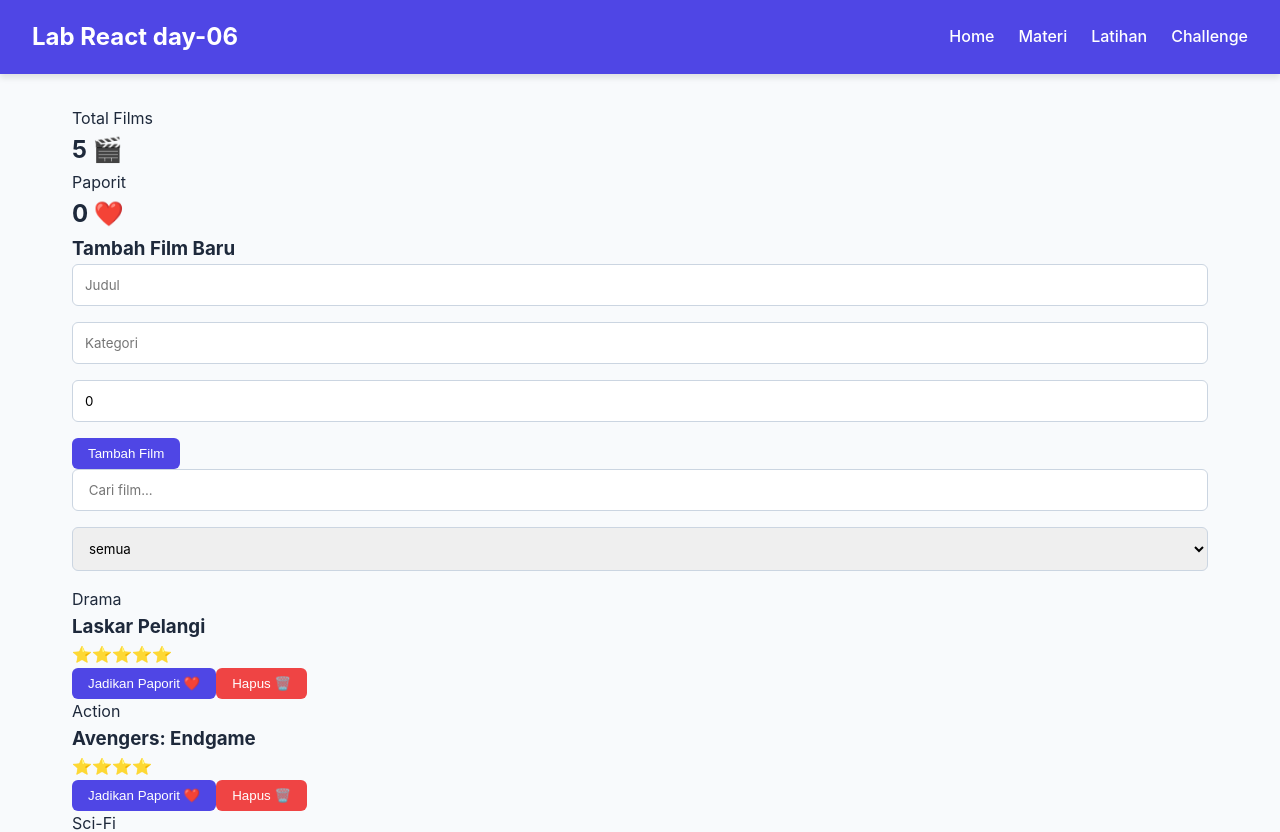
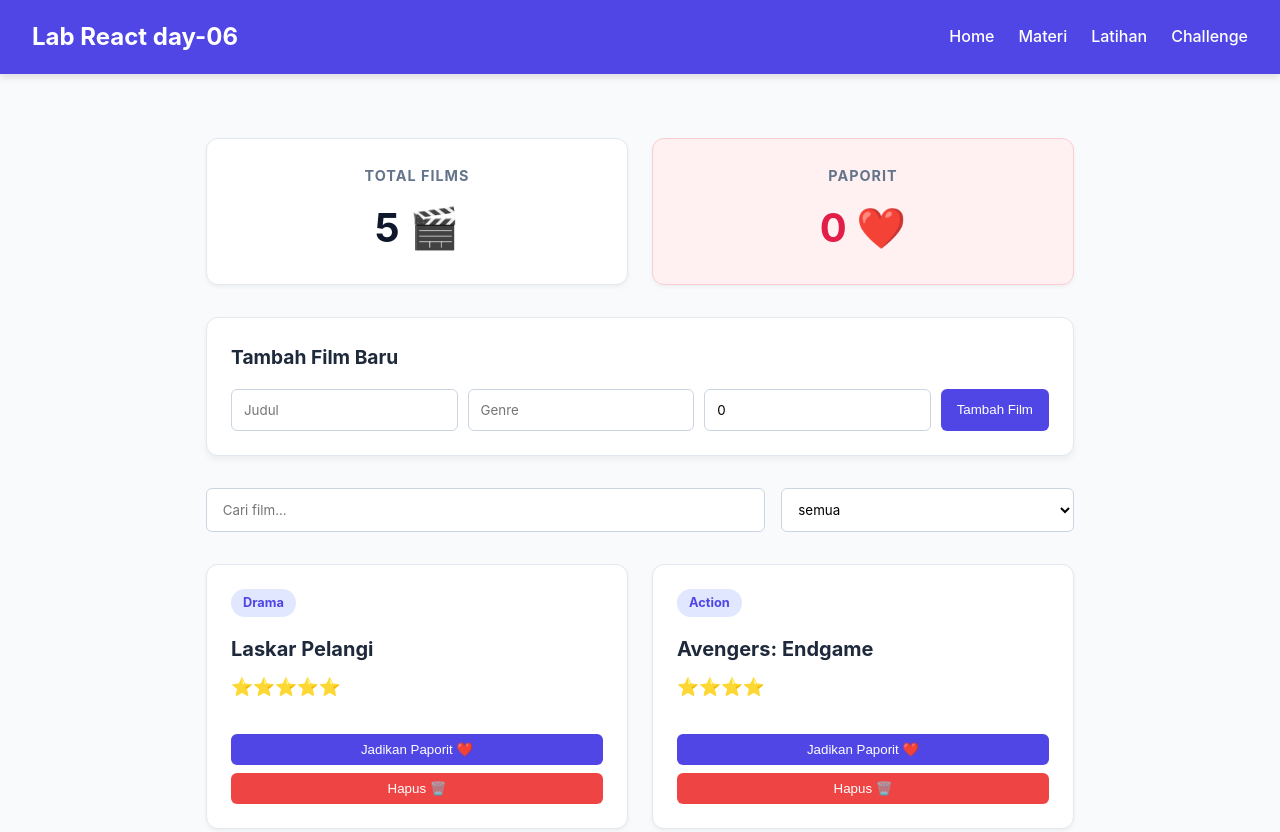
Before and after one commit to AN-maz/logic-challenge, a React (Vite) app in the folder day06-react/: page /challenge in a window 1280 px wide. Shown: the top 832 px of the page. Built offline with nearby package versions, Linux system fonts and the light colour scheme.

Commit message:
feat: revisi css challenge

```diff
--- /dev/null
+++ b/day06-react/src/pages/Challenge/Challenge.css
@@ -0,0 +1,187 @@
+.movie-app-container {
+  max-width: 900px;
+  margin: 0 auto;
+  padding: 2rem 1rem;
+}
+
+/* ================= STATISTIK ================= */
+.movie-stats {
+  display: flex;
+  gap: 1.5rem;
+  margin-bottom: 2rem;
+}
+
+.stat-box {
+  flex: 1;
+  background: white;
+  padding: 1.5rem;
+  border-radius: 12px;
+  border: 1px solid #e2e8f0;
+  box-shadow: 0 2px 4px rgba(0, 0, 0, 0.05);
+  text-align: center;
+}
+
+.stat-box span {
+  color: #64748b;
+  font-size: 0.9rem;
+  font-weight: bold;
+  text-transform: uppercase;
+  letter-spacing: 1px;
+}
+
+.stat-box h2 {
+  font-size: 2.5rem;
+  color: #0f172a;
+  margin: 0.5rem 0 0 0;
+}
+
+.stat-box.highlight {
+  background: #fff1f2;
+  border-color: #fecdd3;
+}
+
+.stat-box.highlight h2 {
+  color: #e11d48;
+}
+
+/* ================= FORM SECTION ================= */
+.form-section {
+  background: white;
+  padding: 1.5rem;
+  border-radius: 12px;
+  border: 1px solid #e2e8f0;
+  margin-bottom: 2rem;
+  box-shadow: 0 4px 6px rgba(0, 0, 0, 0.05);
+}
+
+.form-title {
+  margin-top: 0;
+  margin-bottom: 1rem;
+  color: #1e293b;
+  font-size: 1.2rem;
+}
+
+.form-inputs {
+  display: flex;
+  gap: 10px;
+  flex-wrap: wrap; /* Agar responsif di HP */
+}
+
+.form-inputs .input-field {
+  flex: 1;
+  min-width: 150px;
+  margin-bottom: 0; /* Menimpa margin default */
+}
+
+.form-inputs .btn {
+  white-space: nowrap;
+}
+
+/* ================= KONTROL PENCARIAN & FILTER ================= */
+.movie-controls {
+  display: flex;
+  gap: 1rem;
+  margin-bottom: 2rem;
+}
+
+.search-input {
+  flex: 2;
+  margin-bottom: 0;
+}
+
+.filter-select {
+  flex: 1;
+  margin-bottom: 0;
+  background-color: white;
+  cursor: pointer;
+}
+
+/* ================= GRID DAFTAR FILM ================= */
+.movie-grid {
+  display: grid;
+  grid-template-columns: repeat(auto-fill, minmax(280px, 1fr));
+  gap: 1.5rem;
+}
+
+/* ================= MOVIE CARD ================= */
+.movie-card {
+  background: white;
+  border: 1px solid #e2e8f0;
+  border-radius: 12px;
+  padding: 1.5rem;
+  display: flex;
+  flex-direction: column;
+  justify-content: space-between;
+  box-shadow: 0 2px 4px rgba(0,0,0,0.05);
+  transition: transform 0.2s, box-shadow 0.2s;
+}
+
+.movie-card:hover {
+  transform: translateY(-5px);
+  box-shadow: 0 10px 15px -3px rgba(0, 0, 0, 0.1);
+}
+
+.movie-genre {
+  display: inline-block;
+  background: #e0e7ff;
+  color: #4f46e5;
+  padding: 0.25rem 0.75rem;
+  border-radius: 20px;
+  font-size: 0.8rem;
+  font-weight: bold;
+  margin-bottom: 0.5rem;
+}
+
+.movie-title {
+  margin: 0.5rem 0;
+  font-size: 1.25rem;
+  color: #1e293b;
+}
+
+.movie-rating {
+  margin: 0.5rem 0;
+  font-size: 1.1rem;
+}
+
+.badge-favorit {
+  background: #fecdd3;
+  color: #be123c;
+  padding: 0.5rem;
+  border-radius: 6px;
+  font-size: 0.85rem;
+  font-weight: bold;
+  text-align: center;
+  margin-top: 10px;
+}
+
+.card-actions {
+  display: flex;
+  flex-direction: column;
+  gap: 0.5rem;
+  margin-top: 1.5rem;
+}
+
+/* ================= UTILITY BUTTONS ================= */
+.btn-outline {
+  background: transparent;
+  border: 1px solid #cbd5e1;
+  color: #475569;
+}
+
+.btn-outline:hover {
+  background: #f1f5f9;
+  border-color: #94a3b8;
+}
+
+/* Media Query untuk HP */
+@media screen and (max-width: 600px) {
+  .movie-stats {
+    flex-direction: column;
+  }
+  .movie-controls {
+    flex-direction: column;
+  }
+  .form-inputs {
+    flex-direction: column;
+  }
+}
--- a/day06-react/src/pages/Challenge/MovieForm.jsx
+++ b/day06-react/src/pages/Challenge/MovieForm.jsx
@@ -3,19 +3,19 @@ import { useState } from "react";
 function MovieForm({ onAdd }) {
 
     const [judul, setJudul] = useState('');
-    const [kategori, setKategori] = useState('');
+    const [genre, setGenre] = useState('');
     const [rating, setRating] = useState(0);
 
     function handleSubmit(e) {
         e.preventDefault();
 
-        if (!judul || !kategori || !rating) return alert('Semua field harus diisi');
+        if (!judul || !genre || !rating) return alert('Semua field harus diisi');
 
 
         const bukuBaru = {
             id: Date.now(),
             judul,
-            kategori,
+            genre,
             rating: Number(rating),
             favorit: false,
         };
@@ -23,7 +23,7 @@ function MovieForm({ onAdd }) {
         onAdd(bukuBaru);
 
         setJudul("");
-        setKategori("");
+        setGenre("");
         setRating("");
     }
 
@@ -41,9 +41,9 @@ function MovieForm({ onAdd }) {
                 <input
                     type="text"
                     className="input-field"
-                    placeholder="Kategori"
-                    value={kategori}
-                    onChange={(e) => setKategori(e.target.value)}
+                    placeholder="Genre"
+                    value={genre}
+                    onChange={(e) => setGenre(e.target.value)}
                 />
                 <input
                     type="number"
--- a/day06-react/src/pages/Challenge/index.jsx
+++ b/day06-react/src/pages/Challenge/index.jsx
@@ -1,6 +1,7 @@
 import { useState, useEffect } from "react";
 import MovieForm from "./MovieForm";
 import MovieCard from './MovieCard'
+import './Challenge.css';
 
 const filmAwal = [
     { id: 1, judul: 'Laskar Pelangi', genre: 'Drama', rating: 5, favorit: false },
@@ -37,10 +38,10 @@ function MovieList() {
         )
     }
 
-    const kategoriUnik = ['semua', ...new Set(films.map((f) => f.kategori))];
+    const kategoriUnik = ['semua', ...new Set(films.map((f) => f.genre))];
 
     const filterFilms = films.filter((f) => {
-        const matchFilm = filter === 'semua' || f.kategori === filter;
+        const matchFilm = filter === 'semua' || f.genre === filter;
 
         const matchSearch = f.judul.toLowerCase().includes(search.toLocaleLowerCase());
 
```
